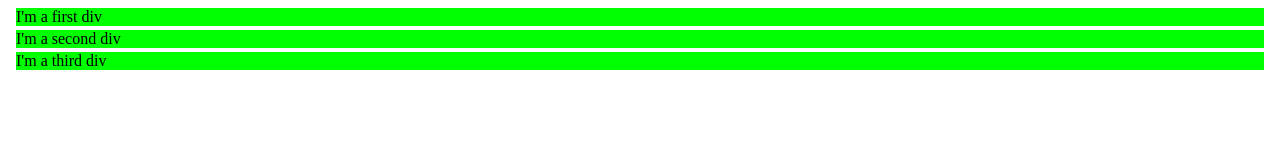
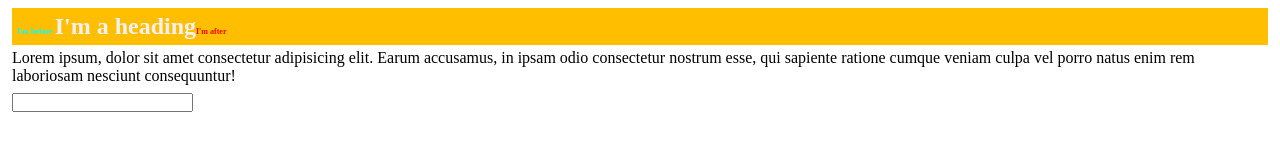
Before and after one commit to mangalagowrihr/Full-Stack-Training, a plain HTML site: page index.html in a window 1280 px wide. Drawn offline with Linux system fonts and the light colour scheme.

Commit message:
pseudo selectors

```diff
--- a/index.html
+++ b/index.html
@@ -12,9 +12,43 @@
             box-sizing: border-box;
             margin: 4px;
         }
-        div.parent div{
-            background-color: lime;
+
+        h2{
+            padding: 5px;
+            color: #f1f1f1;
+            background-color: #ffbf00;
         }
+
+        h2:hover{
+            background-color: crimson;
+            cursor: pointer;
+        }
+        div::selection{
+            background: lime;
+        }
+
+        input:focus{
+            background-color: pink;
+            color: red;
+            font-size: 2rem;
+        }
+
+        h2::after{
+             content: "I'm after ";
+             font-size: 0.5rem;
+             color: red;
+             position: relative;
+        }
+
+        h2::before{
+             content: "I'm before ";
+             font-size: 0.5rem;
+             color: cyan;
+             position: relative;
+        }
+
+
+
 
 
 
@@ -23,10 +57,10 @@
     </style>
 </head>
 <body>
-     <div class="parent">
-         <div>I'm a first div</div>
-         <div>I'm a second div</div>
-         <div >I'm a third div</div>
+    <h2>I'm a heading</h2>
+    <div>Lorem ipsum, dolor sit amet consectetur adipisicing elit.
+        Earum accusamus, in ipsam odio consectetur nostrum esse, qui sapiente ratione cumque veniam culpa vel porro natus enim rem laboriosam nesciunt consequuntur!</div>
+    <input type="text" />
 
      </div>
 
```
